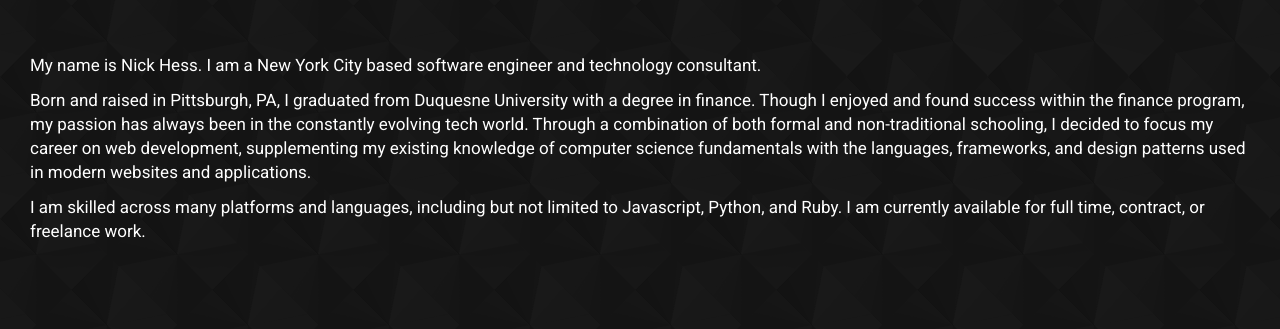
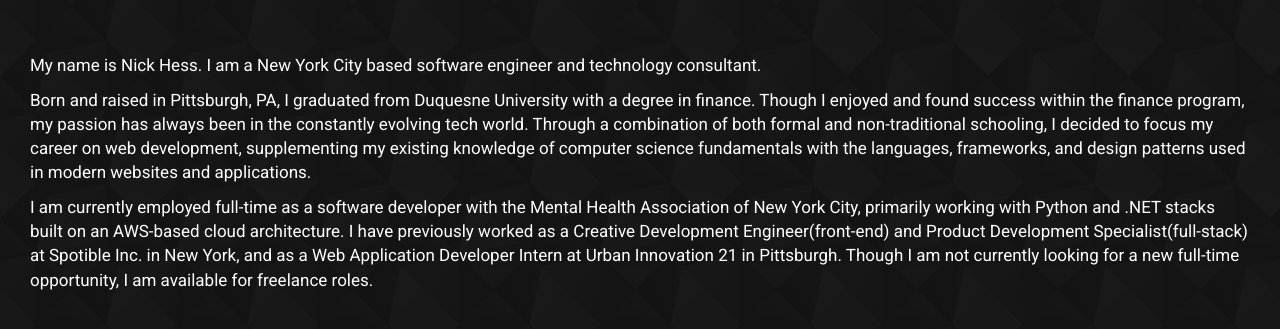
Before and after one commit to hessproject/new-portfolio-site, a Django app: page /about/ in a window 1280 px wide. Shown: the part 208-537 px from the top of the page. Run offline with Django 3.2, Linux system fonts and the light colour scheme; some libraries are stand-ins or nearby versions.

Commit message:
Updated about page

```diff
--- a/templates/webpage/about.html
+++ b/templates/webpage/about.html
@@ -23,7 +23,7 @@
     development, supplementing my existing knowledge of computer science fundamentals with the languages, frameworks,
     and design patterns used in modern websites and applications. </p>
 
-<p class="paragraph">I am skilled across many platforms and languages, including but not limited to Javascript, Python, and Ruby. I am currently available for full time, contract, or freelance work.</p>
+<p class="paragraph">I am currently employed full-time as a software developer with the Mental Health Association of New York City, primarily working with Python and .NET stacks built on an AWS-based cloud architecture. I have previously worked as a Creative Development Engineer(front-end) and Product Development Specialist(full-stack) at Spotible Inc. in New York, and as a Web Application Developer Intern at Urban Innovation 21 in Pittsburgh. Though I am not currently looking for a new full-time opportunity, I am available for freelance roles.</p>
 
 {% endblock %}
 
```
